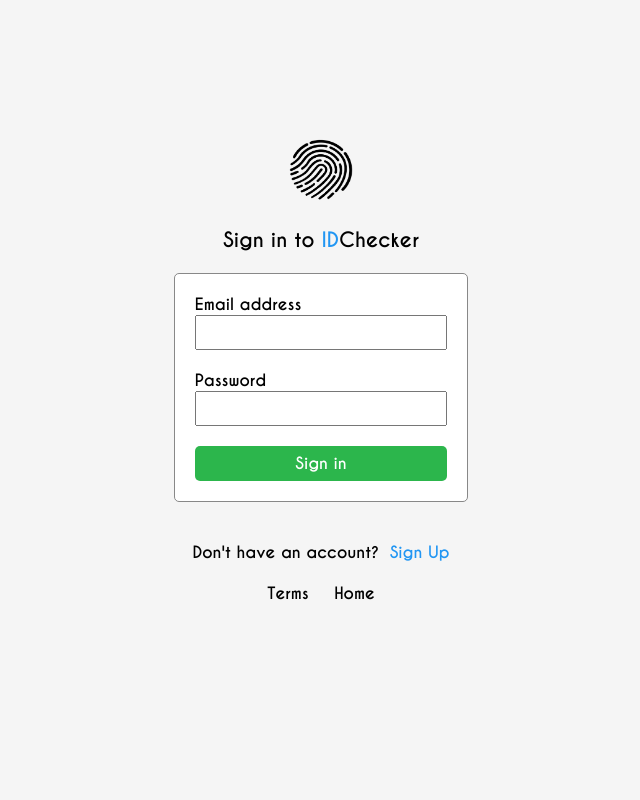
After one commit to DaveDDH/identityCheck-web, a Flask app: page /signin in a window 1280 px wide. The commit adds this page. Shown: the whole page, without its empty margins (319-959 px from the left). Run offline with Flask 2, Linux system fonts and the light colour scheme; some libraries are stand-ins or nearby versions.

Commit message:
primera version

```diff
--- a/main.py
+++ b/main.py
@@ -7,5 +7,17 @@
 def content():
   return render_template('index.html')
 
+@app.route('/signin')
+def contentSignIn():
+  return render_template('signin.html')
+
+@app.route('/signup')
+def contentSignUp():
+  return render_template('signup.html')
+
+@app.route('/main')
+def contentMain():
+  return render_template('main.html')
+
 port = int(os.environ.get("PORT", 33507))
 app.run(host='0.0.0.0', port=port)
--- /dev/null
+++ b/templates/signin.html
@@ -0,0 +1,179 @@
+<html>
+
+  <head>
+    <link rel="shortcut icon" type="image/x-icon" href="/favicon.ico" />
+    <meta charset="UTF-8">
+    <title>Sign in</title>
+    <style>
+      * {
+        box-sizing: border-box;
+      }
+
+      html {
+        height: 100%;
+        max-height: 100%;
+        min-height: 100%;
+        min-height: 100%;
+        overflow: hidden;
+      }
+
+      @font-face {
+        font-family: caviardreams;
+        src: url(/dist/fonts/caviardreams.ttf);
+      }
+
+      @font-face {
+        font-family: caviardreamsbold;
+        src: url(/dist/fonts/caviardreamsbold.ttf);
+      }
+
+      body {
+        color: black;
+        background-color: #f5f5f5;
+        position: fixed;
+        width: 100%;
+        height: 100%;
+        max-height: 100%;
+        min-height: 100%;
+        margin: 0;
+        padding: 0;
+        font-family: caviardreamsbold;
+      }
+
+      .link {
+        cursor: pointer;
+      }
+
+      .link:hover {
+        color: #2196F3;
+      }
+    </style>
+  </head>
+
+  <body>
+    <div style="margin-top:-30px;height:100%;display:flex;flex-direction:column;justify-content:center;">
+      <center>
+        <div>
+          <img src="/dist/images/huella.png" style="width:70px;height:70px;">
+        </div>
+        <div style="margin-top:20px;font-size:20px;">Sign in to <span style="color:#2196F3;">ID</span>Checker</div>
+      </center>
+      <div
+        style="margin:20px auto;width:23%;border:1px solid #888888;border-radius:5px;background-color:white;padding:20px;">
+        <div>Email address</div>
+        <div style="height:35px;">
+          <input id="email"
+            style="padding:5px;height:100%;width:100%;font-family:caviardreamsbold;font-size:15px;"></input>
+        </div>
+        <div style="margin-top:20px;">Password</div>
+        <div style="height:35px;">
+          <input id="pass" type="password"
+            style="padding:5px;height:100%;width:100%;font-family:caviardreamsbold;font-size:15px;"></input>
+        </div>
+        <div id="but" onclick="signin()"
+          style="cursor:pointer;margin-top:20px;color:white;border-radius:5px;background-color:#2cb64c;width:100%;height:35px;display:flex;flex-direction:column;justify-content:center;">
+          <center>Sign in</center>
+        </div>
+      </div>
+      <center>
+        <div style="margin-top:20px;">
+          <span>
+            Don't have an account?
+            <span class="link" style="margin-left:5px;">
+              <a style="text-decoration:none;color:#2196F3;" href="/signup">Sign Up</a>
+            </span>
+          </span>
+        </div>
+        <div style="margin-top:20px;">
+          <span class="link">
+            <a style="text-decoration:none;color:inherit;" href="" target="_blank">Terms</a></span>
+          <span class="link" style="margin-left:20px;">
+            <a style="text-decoration:none;color:inherit;" href="/">Home</a>
+          </span>
+        </div>
+      </center>
+    </div>
+    <script src="https://www.gstatic.com/firebasejs/5.0.4/firebase.js"></script>
+    <script>
+      var firebaseConfig = {
+        apiKey: "AIzaSyAQq5rR44nl0oOJghj1SN7ACc57DDSArFc",
+        authDomain: "identitychecker-ed56b.firebaseapp.com",
+        databaseURL: "https://identitychecker-ed56b-default-rtdb.firebaseio.com",
+        projectId: "identitychecker-ed56b",
+        storageBucket: "identitychecker-ed56b.appspot.com",
+        messagingSenderId: "32658581725",
+        appId: "1:32658581725:web:845dc300dfdbb6b0409334",
+        measurementId: "G-52PRPSJ73B"
+      };
+      // Initialize Firebase
+      firebase.initializeApp(firebaseConfig);
+
+      firebase.auth().onAuthStateChanged(function (u) {
+        if (u) {
+          window.location = "/main"
+        }
+      });
+      var user = null;
+      var database = firebase.database();
+      var isAct = true;
+
+      function signin() {
+        if (isAct) {
+          des();
+          var email = document.getElementById("email").value;
+          var pass = document.getElementById("pass").value;
+          if (email != "" && pass != "") {
+            if (pass.length > 6) {
+              if (validmail(email)) {
+                complete(email, pass);
+              } else {
+                alert("You must introduce a valid email");
+                act();
+              }
+            } else {
+              alert("Username or password are incorrect.");
+              act();
+            }
+          } else {
+            alert("You must fill all the fields.");
+            act();
+          }
+        }
+      }
+
+      function complete(email, pass) {
+        console.log(email);
+        console.log(pass);
+        firebase.auth().signInWithEmailAndPassword(email, pass).then(function (user) {
+          setTimeout(function () {
+            window.location = "/main";
+          }, 2000);
+        }).catch(function (error) {
+          var errorCode = error.code;
+          var errorMessage = error.message;
+          console.log(errorMessage);
+          alert("Username or password are incorrect.");
+          act();
+        });
+      }
+
+      function validmail(email) {
+        var re = /^(([^<>()\[\]\\.,;:\s@"]+(\.[^<>()\[\]\\.,;:\s@"]+)*)|(".+"))@((\[[0-9]{1,3}\.[0-9]{1,3}\.[0-9]{1,3}\.[0-9]{1,3}\])|(([a-zA-Z\-0-9]+\.)+[a-zA-Z]{2,}))$/;
+        return re.test(String(email).toLowerCase());
+      }
+
+      function des() {
+        isAct = false;
+        document.getElementById("but").style.background = "#f5f5f5";
+        document.getElementById("but").style.cursor = "";
+      }
+
+      function act() {
+        isAct = true;
+        document.getElementById("but").style.background = "#2cb64c";
+        document.getElementById("but").style.cursor = "pointer";
+      }
+    </script>
+  </body>
+
+</html>
```
Also changed, not shown: templates/index.html (+15 -15 lines), templates/main.html (added, +32 -0 lines), templates/signup.html (added, +176 -0 lines), static/dist/fonts/caviardreams.ttf (added), static/dist/fonts/caviardreamsbold.ttf (added), static/dist/images/code.png (added), static/dist/images/huella.png (added), static/dist/images/iphone-feature-03.png, static/dist/images/iphone-feature-04.png, static/dist/images/under.png (added).
